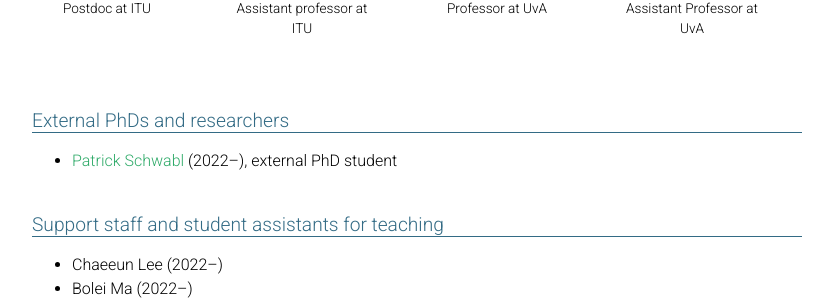
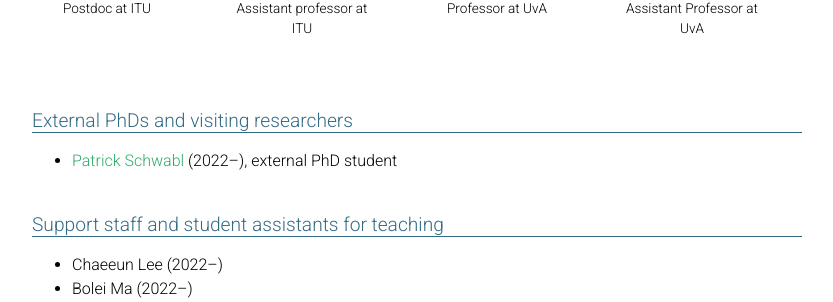
Before and after one commit to mainlp/mainlp.github.io, a Jekyll site: the page built from _pages/about.md, in a window 1280 px wide and 900 px high, scrolled down 2268 px. Shown: the part 151-453 px from the top of the window, without its empty margins (223-1056 px from the left). Built offline with Jekyll 4.4.1, drawn with Linux system fonts in a browser that asks for light colours; full-size pictures stand in for the smaller copies a plugin makes; comment, search, counter and statistics services are not loaded; a style sheet for code colours, icons or effects is not loaded.

Commit message:
Update about.md

```diff
--- a/_pages/about.md
+++ b/_pages/about.md
@@ -178,7 +178,7 @@ In broad terms, our aim is to make NLP models more robust, so that they can deal
     </div>
   {%- endfor -%}
 
-  <h2 class="category">External PhDs and researchers </h2>
+  <h2 class="category">External PhDs and visiting researchers </h2>
    <ul>
      <li><a href="https://patschw.github.io/">Patrick Schwabl</a> (2022–), external PhD student</li>
   </ul>
```
